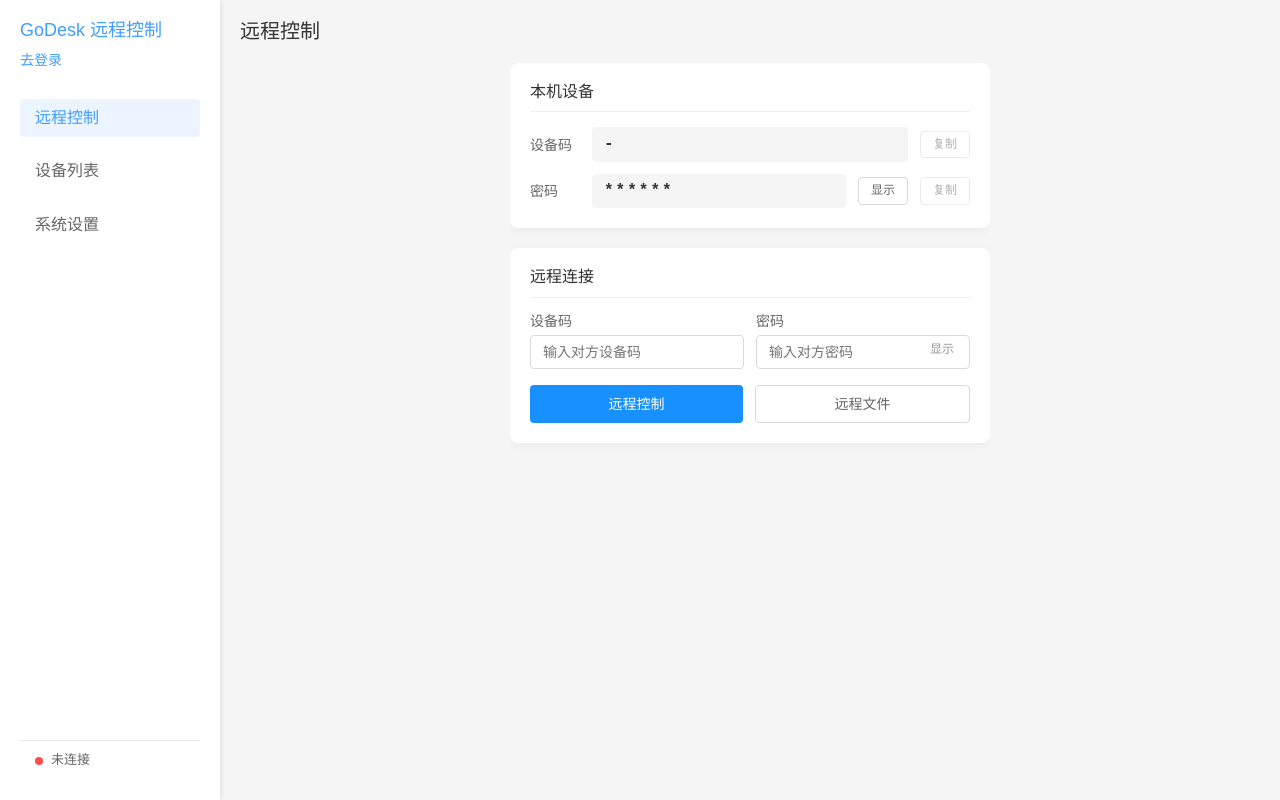
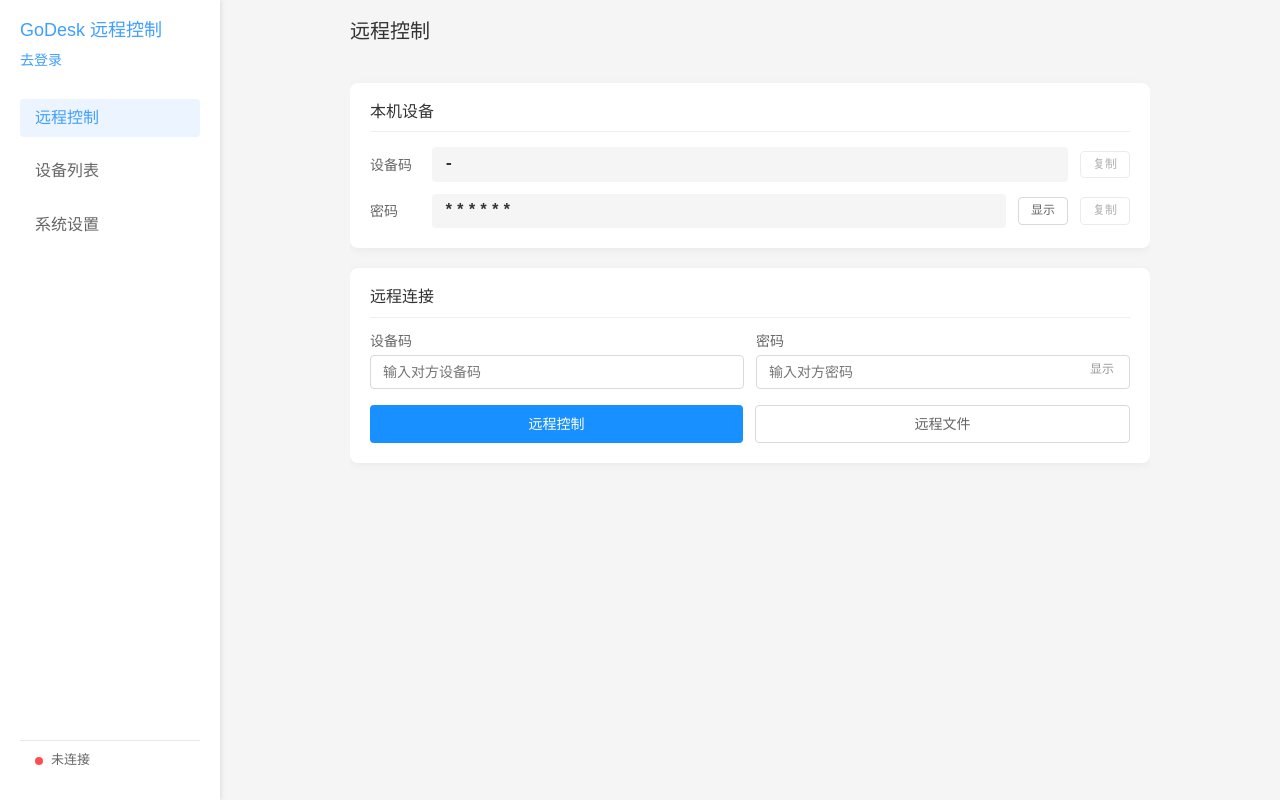
Before and after one commit to GetcharZp/godesk-client, a Vue app in the folder frontend/: page /remote-control in a window 1280 px wide. Built offline with nearby package versions, Linux system fonts and the light colour scheme.

Commit message:
:pencil2: adjust layout styles for better responsiveness

```diff
--- a/frontend/src/components/RemoteControl.vue
+++ b/frontend/src/components/RemoteControl.vue
@@ -1,11 +1,10 @@
 <template>
   <div class="remote-control-page" :class="{ 'has-session': activeSessions.length > 0, 'sidebar-collapsed': isSidebarCollapsed && activeSessions.length > 0 }">
-    <div class="header">
-      <h2 class="page-title">远程控制</h2>
-    </div>
-
     <div class="content-wrapper">
       <div class="main-section" :class="{ centered: activeSessions.length === 0, collapsed: isSidebarCollapsed && activeSessions.length > 0 }">
+        <div class="header">
+          <h2 class="page-title">远程控制</h2>
+        </div>
         <!-- 收起/展开按钮 -->
         <button
           v-if="activeSessions.length > 0"
@@ -735,7 +734,7 @@ watch(currentSessionId, (newSessionId) => {
 
 <style scoped>
 .remote-control-page {
-  max-width: 1200px;
+  max-width: 800px;
   margin: 0 auto;
   height: calc(100vh - 40px);
   display: flex;
@@ -748,7 +747,7 @@ watch(currentSessionId, (newSessionId) => {
 
 .header {
   display: flex;
-  justify-content: space-between;
+  justify-content: flex-start;
   align-items: center;
   margin-bottom: 20px;
   flex-shrink: 0;
@@ -768,7 +767,8 @@ watch(currentSessionId, (newSessionId) => {
 }
 
 .main-section {
-  width: 400px;
+  width: 100%;
+  max-width: 800px;
   flex-shrink: 0;
   display: flex;
   flex-direction: column;
@@ -780,7 +780,8 @@ watch(currentSessionId, (newSessionId) => {
 }
 
 .main-section.centered {
-  width: 480px;
+  width: 100%;
+  max-width: 800px;
   margin: 0 auto;
 }
 
--- a/frontend/src/components/SystemSettings.vue
+++ b/frontend/src/components/SystemSettings.vue
@@ -85,8 +85,8 @@ const handleSave = async () => {
 
 <style scoped>
 .system-settings {
-  padding: 20px;
-  max-width: 600px;
+  max-width: 800px;
+  margin: 0 auto;
 }
 
 .header {
```
